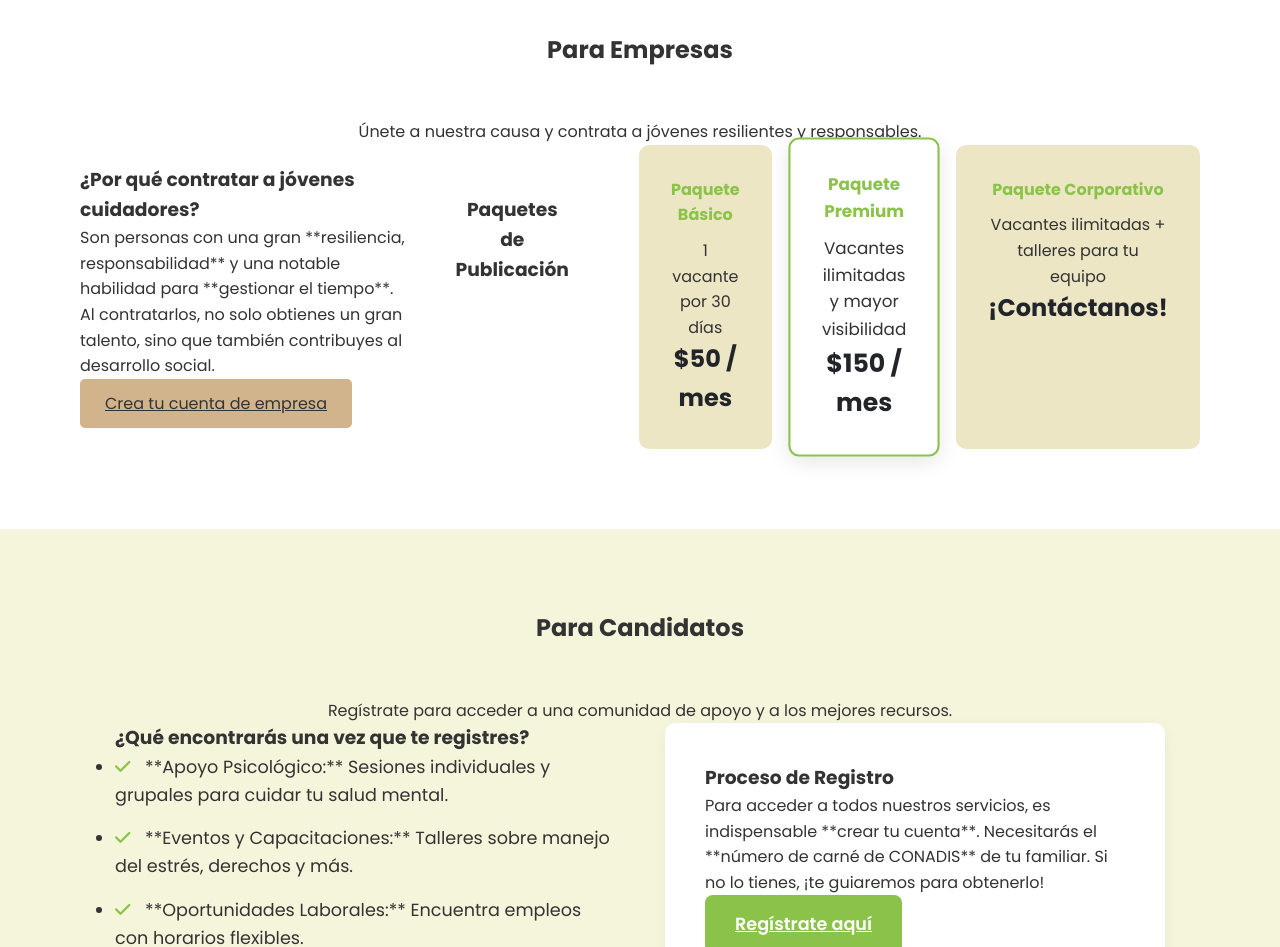
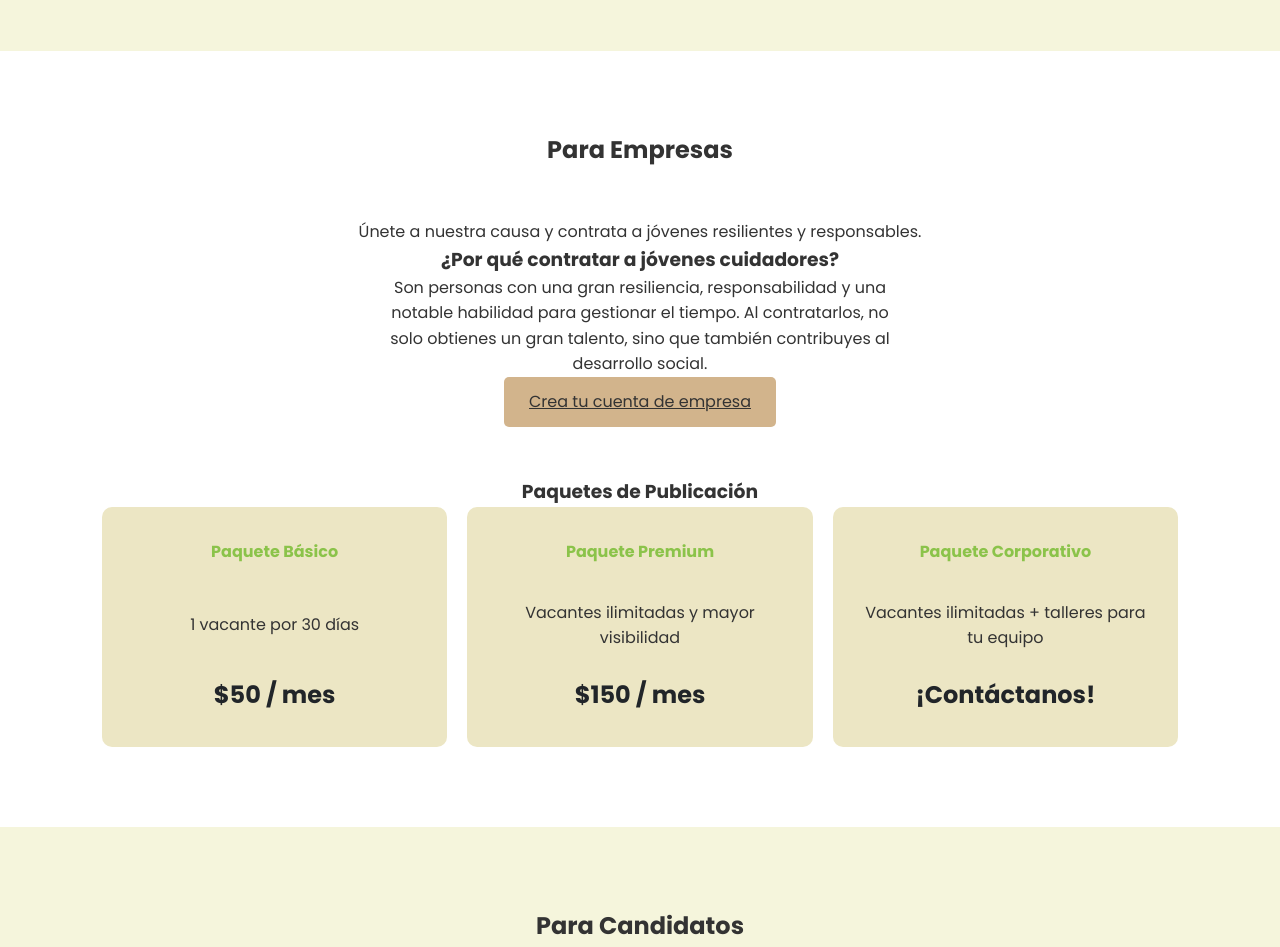
Before and after one commit to sab0101/Cuida_Lab, a plain HTML site: page index.html in a window 1280 px wide. Shown: the part 1720-2667 px from the top of the page. Drawn offline with Linux system fonts and the light colour scheme.

Commit message:
2706.1226

```diff
--- a/index.html
+++ b/index.html
@@ -75,9 +75,11 @@
             <div class="nosotros-content">
                 <div class="vision-mission">
                     <h3>Misión</h3>
-                    <p>Nuestra misión es brindar apoyo integral a jóvenes que son cuidadores de familiares, ofreciéndoles herramientas y recursos para que puedan continuar con sus estudios y desarrollo personal sin descuidar a sus seres queridos.</p>
+                    <p style="
+    margin-bottom: 50px;
+">Nuestra misión es brindar apoyo integral a jóvenes que son cuidadores de familiares, ofreciéndoles herramientas y recursos para que puedan continuar con sus estudios y desarrollo personal sin descuidar a sus seres queridos.</p>
                     <h3>Visión</h3>
-                    <p>Ser la plataforma líder en el Perú para jóvenes cuidadores, creando una red de apoyo sostenible y empoderando a esta comunidad para que alcance su máximo potencial.</p>
+                    <p style="margin-bottom: 50px;" >Ser la plataforma líder en el Perú para jóvenes cuidadores, creando una red de apoyo sostenible y empoderando a esta comunidad para que alcance su máximo potencial.</p>
                     <h3>Valores</h3>
                     <ul>
                         <li><i class="fas fa-check-circle"></i> Empatía</li>
@@ -99,14 +101,12 @@
         <div class="empresas-content">
             <div class="empresa-info">
                 <h3>¿Por qué contratar a jóvenes cuidadores?</h3>
-                    <p>Son personas con una gran **resiliencia, responsabilidad** y una notable habilidad para **gestionar el tiempo**. Al contratarlos, no solo obtienes un gran talento, sino que también contribuyes al desarrollo social.</p>
+                <p>Son personas con una gran resiliencia, responsabilidad y una notable habilidad para gestionar el tiempo. Al contratarlos, no solo obtienes un gran talento, sino que también contribuyes al desarrollo social.</p>
                 <a href="#" class="btn-secondary">Crea tu cuenta de empresa</a>
             </div>
+            <div>
+                <h3>Paquetes de Publicación</h3>
                 <div class="paquetes">
-                    <h3 style="
-    padding-top: 50px;
-    padding-right: 50px;
-">Paquetes de Publicación</h3>
                     <div class="paquete-card">
                         <h4>Paquete Básico</h4>
                         <p>1 vacante por 30 días</p>
@@ -121,6 +121,7 @@
                         <h4>Paquete Corporativo</h4>
                         <p>Vacantes ilimitadas + talleres para tu equipo</p>
                         <strong>¡Contáctanos!</strong>
+                    </div>
                 </div>
             </div>
         </div>
--- a/style.css
+++ b/style.css
@@ -229,17 +229,21 @@ header nav ul li a:hover {
     justify-content: center;
     gap: 50px;
     align-items: center;
+    flex-wrap: wrap; /* Añadido para que se vea bien en pantallas pequeñas */
 }
 
 .empresa-info {
-    text-align: left;
     max-width: 500px;
+    text-align: center; /* ¡CAMBIO APLICADO AQUÍ! */
 }
 
 .paquetes {
     display: flex;
     gap: 20px;
     text-align: center;
+    align-items: center;
+    justify-content: center;
+    flex-wrap: wrap;
 }
 
 .paquete-card {
@@ -247,14 +251,12 @@ header nav ul li a:hover {
     padding: 30px;
     border-radius: 10px;
     border: 2px solid transparent;
-    transition: border-color 0.3s ease;
-}
-
-.paquete-card.popular {
-    border-color: var(--primary-color);
-    background-color: var(--white);
-    box-shadow: 0 5px 20px rgba(0, 0, 0, 0.1);
-    transform: scale(1.05);
+    transition: transform 0.3s ease;
+    min-height: 240px;
+    display: flex;
+    flex-direction: column;
+    justify-content: space-between;
+    flex: 1; /* ¡NUEVO! Esta propiedad hace que las tarjetas crezcan para ocupar el mismo ancho */
 }
 
 .paquete-card h4 {
```
Lines whose indentation alone changed are shown as unchanged.
